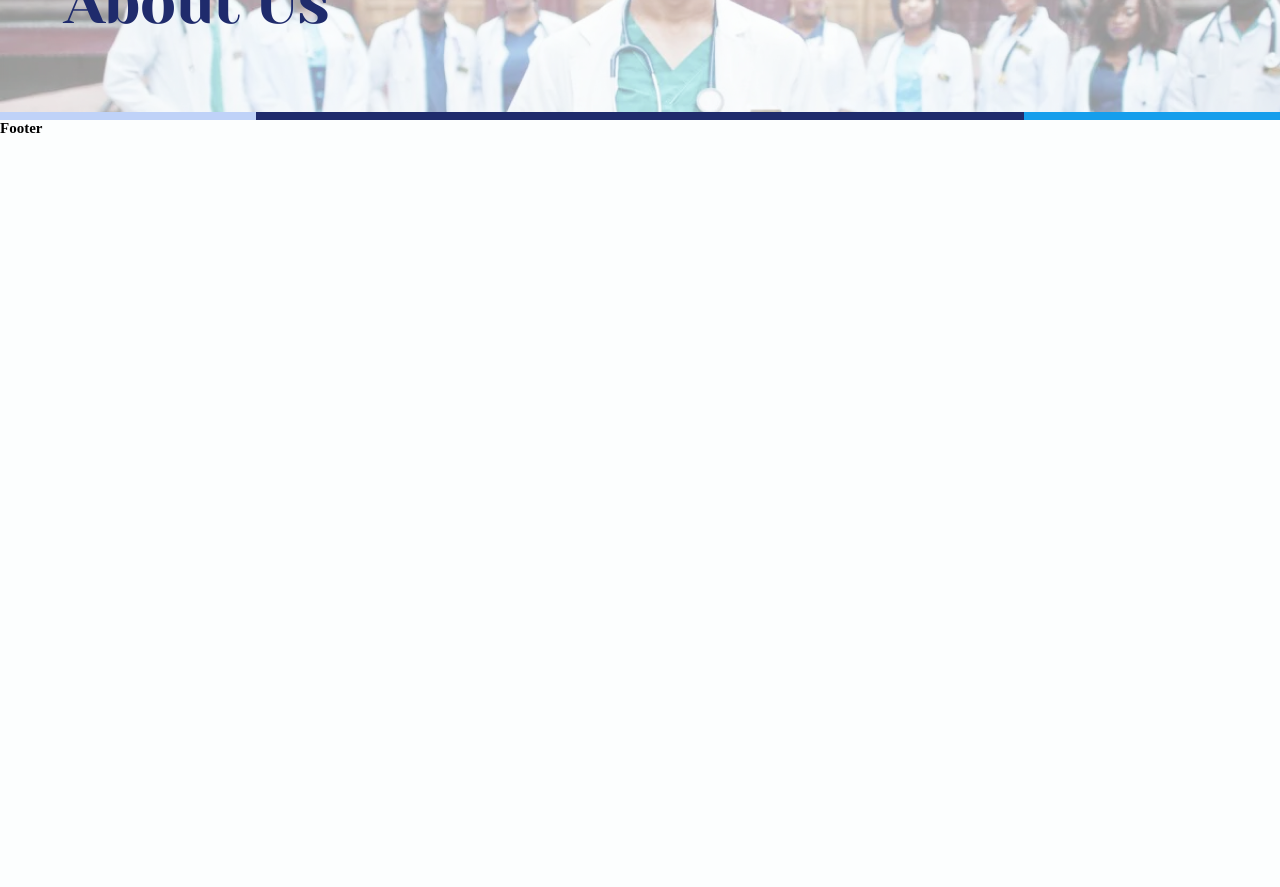
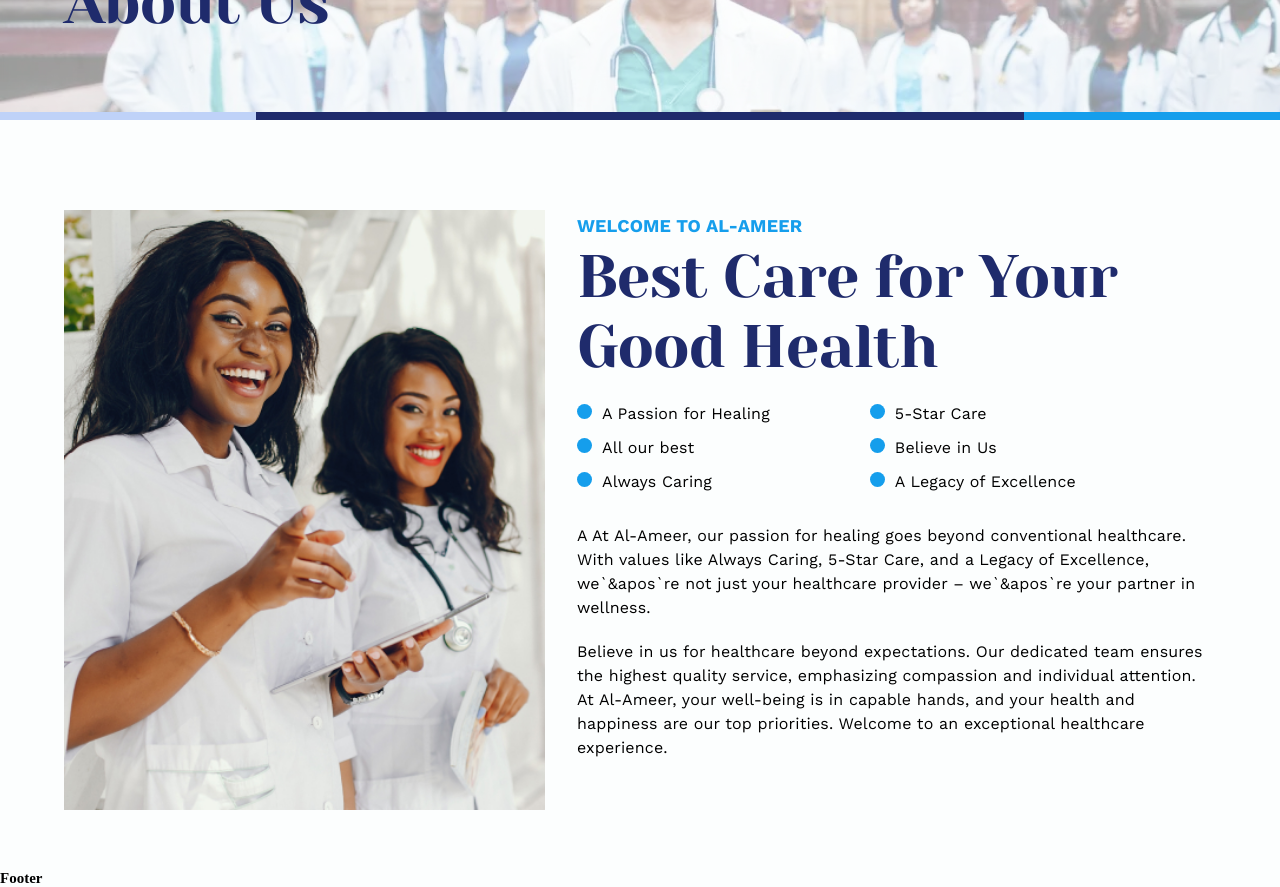
Before and after one commit to dovecancode/al-ameer, a React (Vite) app: page /about-us in a window 1280 px wide. Shown: the part 320-1207 px from the top of the page. Before the commit the page ends 800 px from the top, so only its background shows below. Built offline with nearby package versions, Linux system fonts and the light colour scheme.

Commit message:
#41 : created aboutuswelcome component and added image

```diff
--- a/src/Screens/AboutScreen/index.jsx
+++ b/src/Screens/AboutScreen/index.jsx
@@ -1,9 +1,11 @@
 import TitlePage from '../../components/TitlePage'
+import AboutUsWelcome from '../../components/AboutUsWelcome';
 
 function AboutScreen() {
   return (
     <div>
       <TitlePage pageTitle='About Us' bgimage='subhero-aboutus.jpg'/>
+      <AboutUsWelcome/>
     </div>
   );
 }
--- /dev/null
+++ b/src/components/AboutUsWelcome/index.jsx
@@ -0,0 +1,84 @@
+import { Stack, Box, Typography } from '@mui/material';
+import { WelcomeAboutUsSection } from './style';
+import SectionHeader from '../shared/SectionHeader';
+import WelcomingStaff from '../../assets/img/aboutus/welcome-staff.jpg';
+
+function AboutUsWelcome() {
+  const CircleWithText = () => (
+    <span
+      style={{
+        display: 'inline-block',
+        backgroundColor: '#159EEC',
+        borderRadius: '50%',
+        width: '1.5rem',
+        height: '1.5rem',
+        marginRight: '1rem',
+      }}
+    ></span>
+  );
+
+  const items = [
+    'A Passion for Healing',
+    'All our best',
+    'Always Caring',
+    '5-Star Care',
+    'Believe in Us',
+    'A Legacy of Excellence',
+  ];
+
+  return (
+    <WelcomeAboutUsSection>
+      <Stack direction={{ xs: 'column', sm: 'row' }} spacing={4}>
+        <img
+          src={WelcomingStaff}
+          alt="Welcoming Staff"
+          style={{
+            height: '60rem',
+            '@media (maxWidth >= 768px)': { display: 'none' },
+          }}
+        />
+        <Box>
+          <SectionHeader
+            headingTag={1}
+            spanText="welcome to al-ameer"
+            headingText="Best Care for Your Good Health"
+          />
+          <Stack direction="row">
+            {[0, 1].map((column) => (
+              <Box
+                key={column}
+                sx={{
+                  display: 'flex',
+                  flexDirection: 'column',
+                  gap: '1rem',
+                  marginRight: column === 0 ? '10rem' : 0,
+                }}
+              >
+                {items.slice(column * 3, column * 3 + 3).map((item, idx) => (
+                  <Typography key={idx}>
+                    <CircleWithText />
+                    {item}
+                  </Typography>
+                ))}
+              </Box>
+            ))}
+          </Stack>
+          <Typography sx={{ marginTop: '3rem' }}>
+            A At Al-Ameer, our passion for healing goes beyond conventional
+            healthcare. With values like Always Caring, 5-Star Care, and a
+            Legacy of Excellence, we`&apos`re not just your healthcare provider
+            – we`&apos`re your partner in wellness.
+          </Typography>
+          <Typography sx={{ marginTop: '2rem' }}>
+            Believe in us for healthcare beyond expectations. Our dedicated team
+            ensures the highest quality service, emphasizing compassion and
+            individual attention. At Al-Ameer, your well-being is in capable
+            hands, and your health and happiness are our top priorities. Welcome
+            to an exceptional healthcare experience.
+          </Typography>
+        </Box>
+      </Stack>
+    </WelcomeAboutUsSection>
+  );
+}
+export default AboutUsWelcome;
--- /dev/null
+++ b/src/components/AboutUsWelcome/style.js
@@ -0,0 +1,7 @@
+import styled from "@emotion/styled";
+import { Container } from "@mui/material";
+
+export const WelcomeAboutUsSection = styled(Container)({
+ paddingTop: '9rem',
+ paddingBottom: '6rem'
+})
```
Also changed, not shown: src/assets/img/aboutus/welcome-staff.jpg (added).
